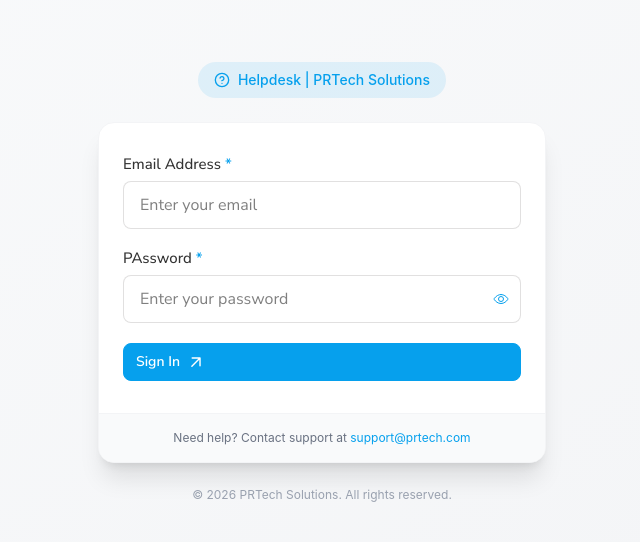
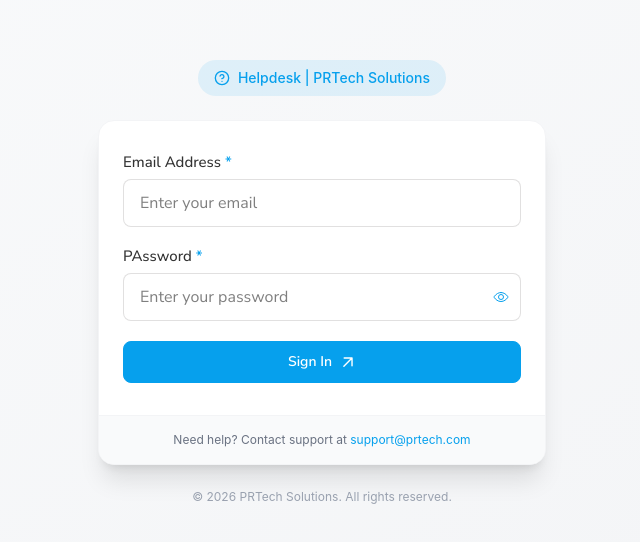
Before and after one commit to team-pr01/PRTech-Helpdesk-Frontend, a React (Vite) app: page / in a window 1280 px wide. Shown: the part 118-660 px from the top of the page, without its empty margins (318-958 px from the left). Built offline with nearby package versions, Linux system fonts and the light colour scheme.

Commit message:
Compleetd

```diff
--- a/src/pages/Auth/Login/Login.tsx
+++ b/src/pages/Auth/Login/Login.tsx
@@ -112,7 +112,7 @@
               label="Sign In"
               variant="primary"
               iconWithoutBg={ICONS.topRightArrowWhite}
-              className="py-2.5 w-full text-base font-semibold"
+              className="py-2.5 w-full flex items-center justify-center"
               isLoading={isLoading}
               isDisabled={isLoading}
             />
```
